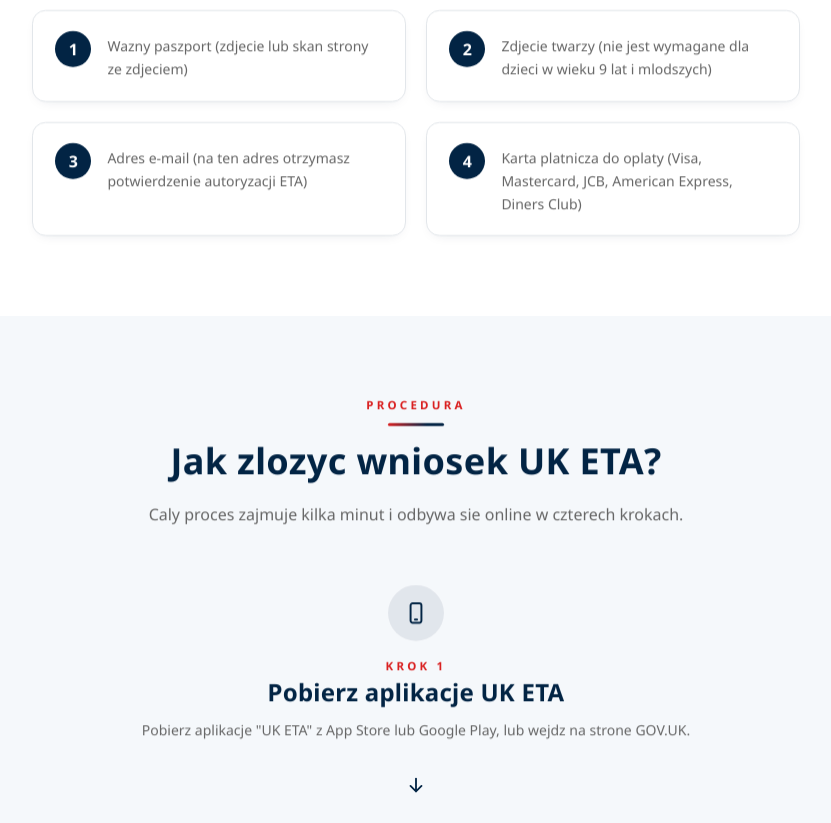
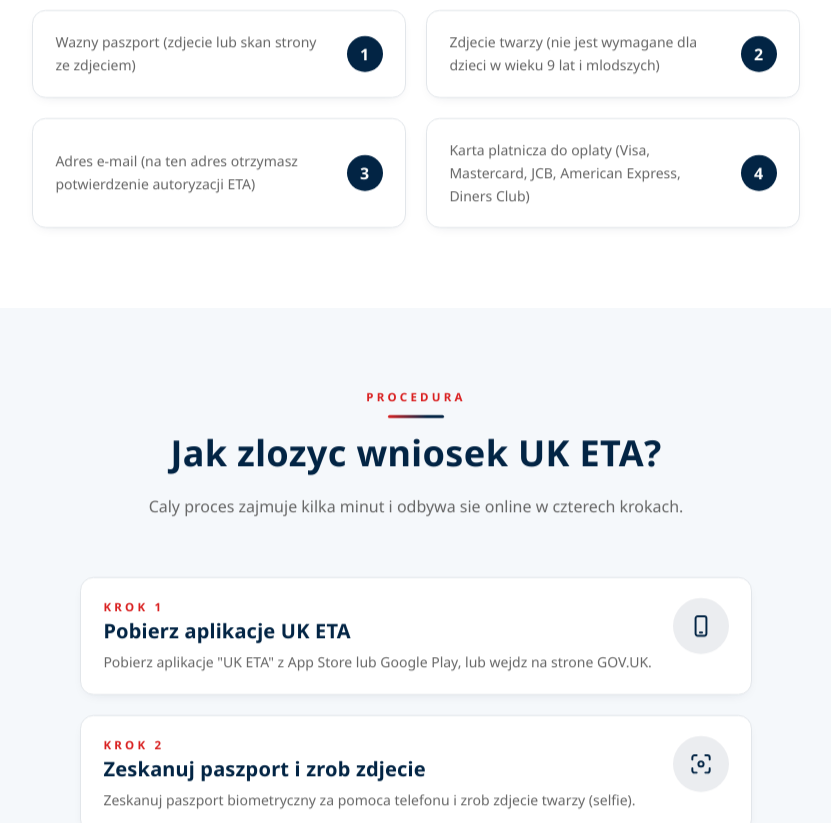
Before and after one commit to mediaxsaburoai0818-design/uk-eta-site, a Next.js app: page / in a window 1280 px wide. Shown: the part 2380-3203 px from the top of the page, without its empty margins (224-1055 px from the left). Built offline with nearby package versions, Linux system fonts and the light colour scheme.

Commit message:
申請手順=左見出し/右アイコン・▼削除・必要書類の番号を右へ

```diff
--- a/app/page.tsx
+++ b/app/page.tsx
@@ -200,9 +200,9 @@ export default function Home() {
               "Adres e-mail (na ten adres otrzymasz potwierdzenie autoryzacji ETA)",
               "Karta platnicza do oplaty (Visa, Mastercard, JCB, American Express, Diners Club)",
             ].map((item, i) => (
-              <div key={i} className="card flex gap-4 items-start reveal text-left">
+              <div key={i} className="card flex gap-4 items-center reveal text-left">
+                <p className="flex-1 text-sm leading-relaxed" style={{ color: "var(--color-text-light)" }}>{item}</p>
                 <span className="flex-shrink-0 w-9 h-9 rounded-full inline-flex items-center justify-center font-semibold text-white" style={{ background: "var(--color-blue)", fontFamily: "var(--font-display)" }}>{i + 1}</span>
-                <p className="text-sm leading-relaxed pt-1" style={{ color: "var(--color-text-light)" }}>{item}</p>
               </div>
             ))}
           </div>
@@ -218,20 +218,15 @@ export default function Home() {
             <h2 className="sec-title text-3xl md:text-4xl mb-4">Jak zlozyc wniosek UK ETA?</h2>
             <p className="sec-lead">Caly proces zajmuje kilka minut i odbywa sie online w czterech krokach.</p>
           </div>
-          <div className="max-w-xl mx-auto flex flex-col items-center">
+          <div className="max-w-2xl mx-auto flex flex-col gap-5">
             {steps.map((s, i) => (
-              <div key={s.title} className="w-full">
-                <div className="text-center reveal">
-                  <span className="icon-circle icon-navy mx-auto"><Icon name={s.icon} /></span>
+              <div key={s.title} className="card flex items-start gap-5 text-left reveal">
+                <div className="flex-1">
                   <p className="kicker !mb-1">{`Krok ${i + 1}`}</p>
-                  <h3 className="sec-title text-xl md:text-2xl mb-3">{s.title}</h3>
+                  <h3 className="sec-title text-lg md:text-xl mb-2">{s.title}</h3>
                   <p className="text-sm leading-relaxed" style={{ color: "var(--color-text-light)" }}>{s.desc}</p>
                 </div>
-                {i < steps.length - 1 && (
-                  <div className="flex justify-center my-8 reveal" style={{ color: "var(--color-blue)" }} aria-hidden>
-                    <svg width="22" height="22" viewBox="0 0 24 24" fill="none" stroke="currentColor" strokeWidth="2" strokeLinecap="round" strokeLinejoin="round"><path d="M12 5v14M6 13l6 6 6-6" /></svg>
-                  </div>
-                )}
+                <span className="icon-circle icon-navy shrink-0 !mb-0"><Icon name={s.icon} /></span>
               </div>
             ))}
           </div>
```
